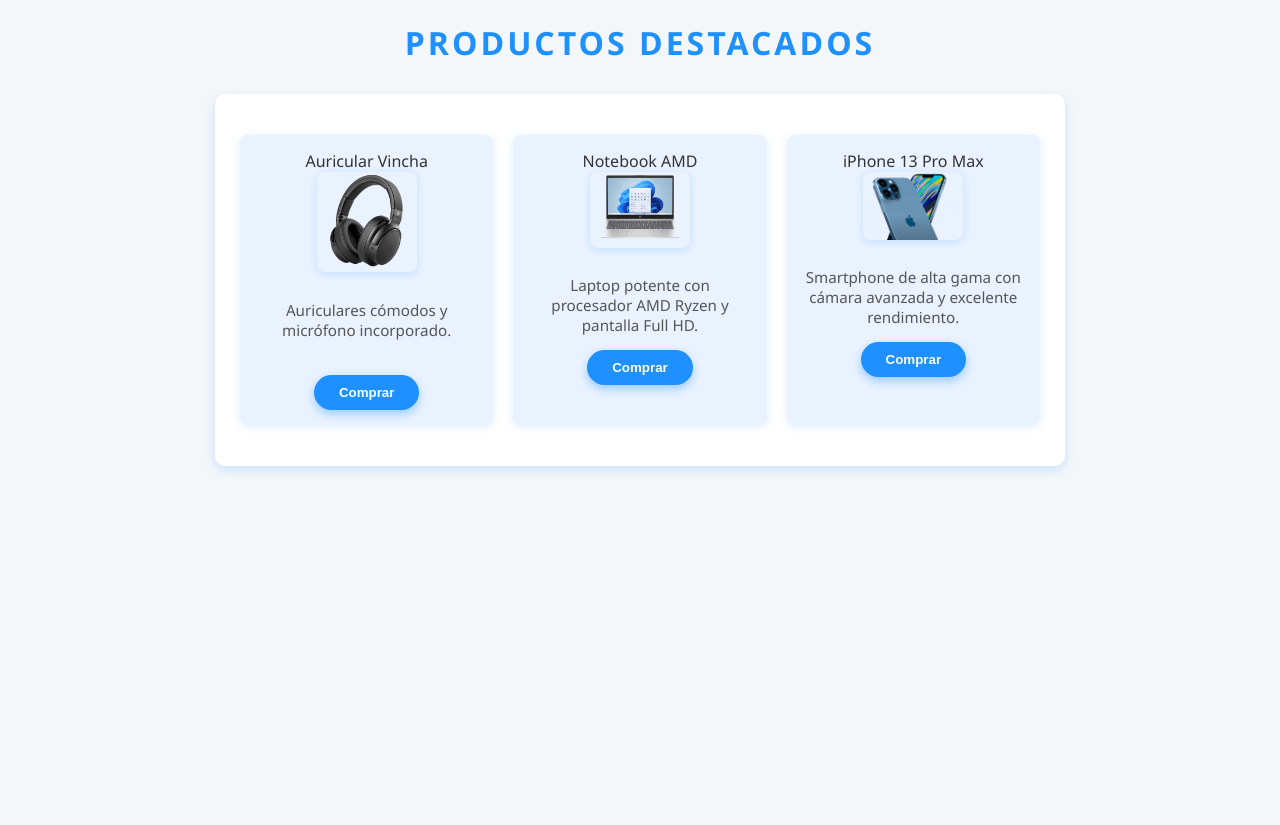
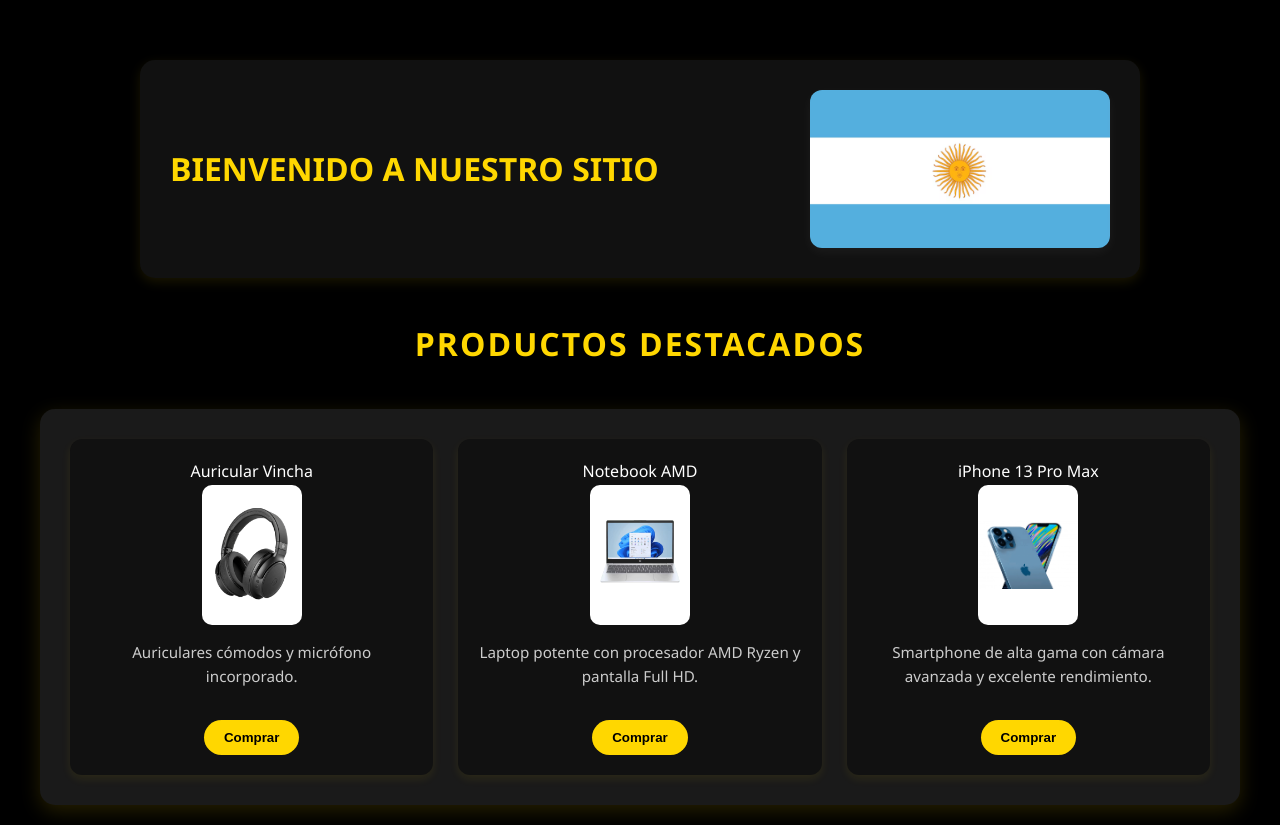
Before and after one commit to AgustinGibaut/productos-lista, a plain HTML site: page index.html in a window 1280 px wide. Before the commit the page ends 800 px from the top, so only its background shows below. Drawn offline with Linux system fonts and the light colour scheme.

Commit message:
arreglos de estilos

```diff
--- a/estilos.css
+++ b/estilos.css
@@ -1,91 +1,149 @@
+* {
+    margin: 0;
+    padding: 0;
+    box-sizing: border-box;
+}
+
 body {
     font-family: 'Segoe UI', Tahoma, Geneva, Verdana, sans-serif;
-            background: #f4f7f9;
-            margin: 20px;
-            color: #333;
+    background-color: #000;
+    color: #fff;
+    padding: 20px;
+    line-height: 1.6;
 }
 
 h1 {
     text-align: center;
-            color: #1e90ff;
+    color: #FFD700;
     text-transform: uppercase;
-            letter-spacing: 3px;
-            margin-bottom: 30px;
+    letter-spacing: 2px;
+    margin-bottom: 40px;
     font-weight: 700;
 }
 
 .carrito {
-            max-width: 800px;
+    max-width: 1200px;
     margin: 0 auto;
-            background: #fff;
-            padding: 25px;
-            border-radius: 10px;
-            box-shadow: 0 4px 12px rgba(30, 144, 255, 0.2);
+    background: #1a1a1a;
+    padding: 30px;
+    border-radius: 15px;
+    box-shadow: 0 6px 20px rgba(255, 215, 0, 0.15);
 }
 
 #lista-carrito {
     list-style: none;
-            padding: 0;
     display: grid;
     grid-template-columns: repeat(auto-fit, minmax(250px, 1fr));
-            gap: 20px;
+    gap: 25px;
+    padding: 0;
 }
 
 #lista-carrito li {
-            background: #eaf2ff;
-            padding: 15px;
-            border-radius: 8px;
-            box-shadow: 0 2px 8px rgba(30, 144, 255, 0.15);
+    background: #111;
+    padding: 20px;
+    border-radius: 12px;
     display: flex;
     flex-direction: column;
     align-items: center;
-            transition: transform 0.3s ease;
+    transition: transform 0.3s ease, box-shadow 0.3s ease;
+    box-shadow: 0 4px 10px rgba(255, 215, 0, 0.08);
 }
 
 #lista-carrito li:hover {
     transform: translateY(-5px);
-            box-shadow: 0 8px 20px rgba(30, 144, 255, 0.3);
-        }
-
-
-        #lista-carrito li h3 {
-            font-size: 1.2rem;
-            margin-bottom: 10px;
-            color: #1e3a8a;
-            text-align: center;
+    box-shadow: 0 10px 20px rgba(255, 215, 0, 0.25);
 }
 
 #lista-carrito img {
-            width: 120px;
-            height: auto;
-            border-radius: 8px;
-            margin-bottom: 12px;
+    width: 140px;
+    height: 140px;
     object-fit: contain;
-            box-shadow: 0 2px 8px rgba(30, 144, 255, 0.2);
+    border-radius: 10px;
+    background: #fff;
+    margin-bottom: 15px;
+}
+
+#lista-carrito h3 {
+    font-size: 1.2rem;
+    color: #FFD700;
+    margin-bottom: 10px;
+    text-align: center;
 }
 
 #lista-carrito p {
     font-size: 0.95rem;
-            color: #555;
-            margin-bottom: 15px;
+    color: #ccc;
+    margin-bottom: 20px;
     text-align: center;
     min-height: 60px;
 }
 
 #lista-carrito button {
-            background: #1e90ff;
-            color: white;
+    background: #FFD700;
+    color: #000;
     border: none;
     border-radius: 25px;
-            padding: 10px 25px;
-            font-weight: 600;
+    padding: 10px 20px;
+    font-weight: bold;
     cursor: pointer;
-            box-shadow: 0 4px 10px rgba(30, 144, 255, 0.4);
-            transition: background-color 0.3s ease;
-            align-self: center;
+    transition: all 0.3s ease;
 }
 
 #lista-carrito button:hover {
-            background: #1565c0;
-            box-shadow: 0 6px 14px rgba(21, 101, 192, 0.6);
+    background: #e6c200;
+    box-shadow: 0 4px 12px rgba(255, 215, 0, 0.4);
 }
+
+article {
+    display: flex;
+    align-items: center;
+    justify-content: space-between;
+    background: #111;
+    padding: 30px;
+    border-radius: 15px;
+    margin: 40px auto;
+    max-width: 1000px;
+    box-shadow: 0 4px 12px rgba(255, 215, 0, 0.1);
+    gap: 30px;
+    flex-wrap: wrap;
+}
+
+.titulo {
+    flex: 1;
+    font-size: 2rem;
+    font-weight: 700;
+    color: #FFD700;
+}
+
+article img {
+    flex: 1;
+    max-width: 300px;
+    width: 100%;
+    border-radius: 12px;
+    box-shadow: 0 4px 12px rgba(255, 255, 255, 0.05);
+    object-fit: contain;
+}
+
+@media (max-width: 768px) {
+    article {
+        flex-direction: column;
+        text-align: center;
+    }
+
+    .titulo {
+        font-size: 1.5rem;
+    }
+
+    article img {
+        margin-top: 20px;
+    }
+
+    .carrito {
+        padding: 15px;
+    }
+
+    #lista-carrito {
+        grid-template-columns: repeat(auto-fit, minmax(200px, 1fr));
+        gap: 15px;
+    }
+}
--- a/index.html
+++ b/index.html
@@ -3,10 +3,15 @@
 <head>
     <meta charset="UTF-8">
     <meta name="viewport" content="width=device-width, initial-scale=1.0">
-    <title>carrito de compra</title>
+    <title>ecomerce vanila</title>
     <link rel="stylesheet" href="estilos.css">
 </head>
 <body>
+    <article>
+  <div class="titulo">BIENVENIDO A NUESTRO SITIO </div>
+  <img src="img/argentina.png" alt="Bandera de Argentina">
+</article>
+
      <h1>PRODUCTOS DESTACADOS</h1>
     <div class="carrito">
         <ul id="lista-carrito"></ul>
```
Also changed, not shown: img/argentina.png (added). Lines whose indentation alone changed are shown as unchanged.
